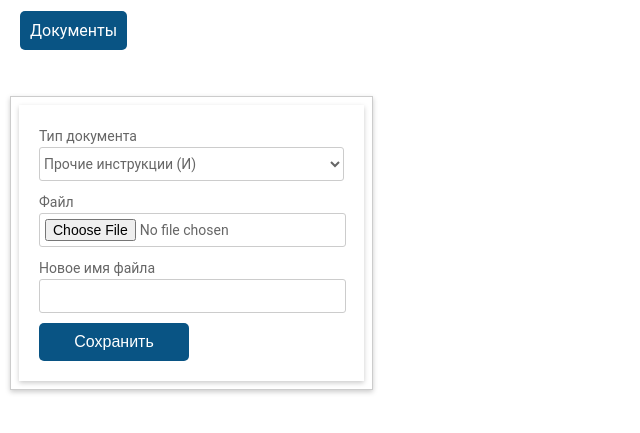
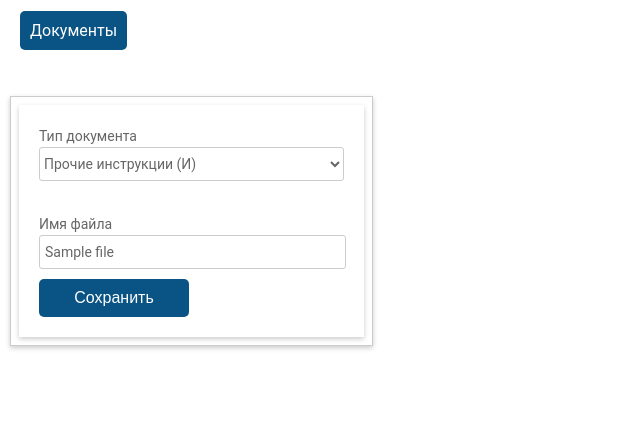
Before and after one commit to Demiurge101/TelegramBotTechSupport, a Django app: page /edit_document/1 in a window 1280 px wide. Shown: the top 433 px of the page, without its empty margins (0-640 px from the left). Run offline with Django 4.2, Linux system fonts and the light colour scheme; a user stored in the database is signed in; tables that the repository leaves empty hold one stand-in row (values such as "Sample post").

Commit message:
web: edit document

```diff
--- a/webinterface/webinterface/apps/showdb/forms.py
+++ b/webinterface/webinterface/apps/showdb/forms.py
@@ -39,7 +39,7 @@ class AddDocument(forms.Form):
     file_type = forms.ChoiceField(label="Тип документа", choices = decimal_file_types, initial = ('и','Прочие инструкции (И)'))
     # self.fields['file_type'].initial = ('и','Прочие инструкции (И)')
     file = forms.FileField(label="Файл", )
-    file_name = forms.CharField(label="Новое имя файла", max_length=255, required=False)
+    file_name = forms.CharField(label="Имя файла", max_length=255, required=False)
 
     def for_update(self, uuid):
         print(f"for_update({uuid})")
@@ -50,8 +50,21 @@ class AddDocument(forms.Form):
         # for tp in decimal_file_types:
         #     print(tp)
         # print(decimal_file_types[0])
+        self.fields['file'].widget = forms.HiddenInput()
+        self.fields['file'].label = ""
         self.fields['file'].required = False
-        self.fields['file_type'].initial = ('и','Прочие инструкции (И)')
+        self.fields['file'].disabled = True
+        file_type = file_obj.typef
+        initial_file_type = ('и','Прочие инструкции (И)')
+        for t in decimal_file_types:
+            if file_type == t[0]:
+                initial_file_type = t
+        for t in serial_file_types:
+            if file_type == t[0]:
+                initial_file_type = t
+        self.fields['file_type'].initial = initial_file_type
+        self.fields['file_name'].initial = file_obj.namef
+
         # self.initial['file_type'] = decimal_file_types[2]
         # file_type.initial = 'default value'
         # file.required = False
--- a/webinterface/webinterface/apps/showdb/urls.py
+++ b/webinterface/webinterface/apps/showdb/urls.py
@@ -20,14 +20,14 @@ path('documents', views.documents, name='documents'),
 path('documents/<int:pos>', views.documents, name='documents'),
 path('add_document', views.document_add_form, name='add_document'),
 path('edit_document/<uuid>', views.document_edit_form, name='edit_document'),
+path('edit_document/<backlink>/<number>/<uuid>', views.document_edit_form, name='edit_document'),
 path('delete_document/<uuid>', views.delete_file, name='delete_document'),
-path('edit_document/<backlink>/<number>/<uuid>', views.document_edit_form, name='edit_document'),
 path('delete_document/<backlink>/<number>/<uuid>', views.delete_file, name='delete_document'),
 path('upload_file', views.upload_file, name='upload_file'),
 path('upload_file/<number>', views.upload_file, name='upload_file'),
 path('upload_file/<number>/<backlink>', views.upload_file, name='upload_file'),
 path('update_file/<uuid>', views.update_file, name='update_file'),
-path('update_file/<uuid>/<backlink>', views.update_file, name='update_file'),
+path('update_file/<backlink>/<number>/<uuid>', views.update_file, name='update_file'),
 path('bond_file/<number>/<backlink>', views.bond_file, name='bond_file'),
 path('unbound_file/<backlink>/<number>/<uuid>', views.unbound_file, name='unbound_file'),
 
--- a/webinterface/webinterface/apps/showdb/views.py
+++ b/webinterface/webinterface/apps/showdb/views.py
@@ -94,7 +94,7 @@ def document_add_form(request, text=""):
 	return render(request, 'showdb/add_document_form.html', {'form': form, 'text': text})
 
 
-def document_edit_form(request, uuid, backlink="", number=""):
+def document_edit_form(request, uuid, backlink="docs", number="0"):
 	if not request.user.is_authenticated:
 		return index(request)
 	form = AddDocument()
@@ -105,9 +105,9 @@ def document_edit_form(request, uuid, backlink="", number=""):
 			for i in form.cleaned_data:
 				print(i)
 	form.for_update(uuid)
-	if backlink:
-		return redirect_back(request, backlink, number)
-	return render(request, 'showdb/add_document_form.html', {'form': form, 'uuid': uuid})
+	# if backlink:
+	# 	return redirect_back(request, backlink, number)
+	return render(request, 'showdb/add_document_form.html', {'form': form, 'backlink': backlink, 'number':number, 'uuid': uuid})
 
 def documents(request, pos=0):
 	step = 1000
--- a/webinterface/webinterface/templates/showdb/add_document_form.html
+++ b/webinterface/webinterface/templates/showdb/add_document_form.html
@@ -72,7 +72,7 @@
 {% block content %}
 <div class="main-div-form">
       {% if uuid %}
-      <form action="{% url 'showdb:update_file' uuid %}" method="POST" enctype="multipart/form-data">
+      <form action="{% url 'showdb:update_file' backlink number uuid %}" method="POST" enctype="multipart/form-data">
       {% else %}
 	<form action="{% url 'showdb:upload_file' %}" method="POST" enctype="multipart/form-data">
       {% endif %}
--- a/webinterface/webinterface/templates/showdb/documents.html
+++ b/webinterface/webinterface/templates/showdb/documents.html
@@ -29,8 +29,8 @@
 				<td>{{ file.typef }}</td>
 				<td>{{ file.author }}</td>
 				<td>{{ file.load_date }}</td>
-				<td><a href="{% url 'showdb:edit_document' file.uuid %}">edit</a></td>
-				<td><a href="{% url 'showdb:delete_document' file.uuid %}">delete</a></td>
+				<td><a href="{% url 'showdb:edit_document' file.uuid %}">Редактировать</a></td>
+				<td><a href="{% url 'showdb:delete_document' file.uuid %}">Удалить</a></td>
 			</tr>
 		{% endfor %}
 		</table>
```
Also changed, not shown: webinterface/test.py (added, +18 -0 lines).
